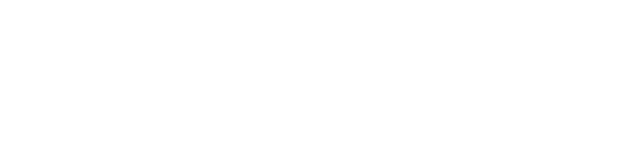
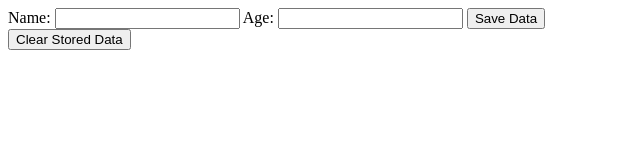
Before and after one commit to Carturo8/dom-storage-interaction, a plain HTML site: page index.html in a window 1280 px wide. Shown: the whole page, without its empty margins (0-640 px from the left). Drawn offline with Linux system fonts and the light colour scheme.

Commit message:
feat: add user form and layout with semantic HTML structure

```diff
--- a/index.html
+++ b/index.html
@@ -2,17 +2,34 @@
 <html lang="en">
 
 <head>
-    <meta charset="UTF-8" />
-    <meta name="viewport" content="width=device-width, initial-scale=1.0" />
+    <meta charset="UTF-8">
+    <meta name="viewport" content="width=device-width, initial-scale=1.0">
     <title>DOM Storage Interaction</title>
-    <!-- Link to external CSS -->
-    <link rel="stylesheet" href="./src/css/styles.css" />
+    <link rel="stylesheet" href="./src/css/styles.css">
 </head>
 
 <body>
-    <!-- Placeholder for future form and output elements -->
+    <main>
+        <section>
+            <form id="userForm">
+                <label for="nameInput">Name:</label>
+                <input type="text" id="nameInput" name="name" required>
 
-    <!-- Link to external JavaScript -->
+                <label for="ageInput">Age:</label>
+                <input type="number" id="ageInput" name="age" required min="0">
+
+                <button type="submit">Save Data</button>
+            </form>
+
+            <button id="clearDataBtn">Clear Stored Data</button>
+        </section>
+
+        <section>
+            <div id="output"></div>
+            <div id="interactionCounter"></div>
+        </section>
+    </main>
+
     <script src="./src/js/main.js"></script>
 </body>
 
```
